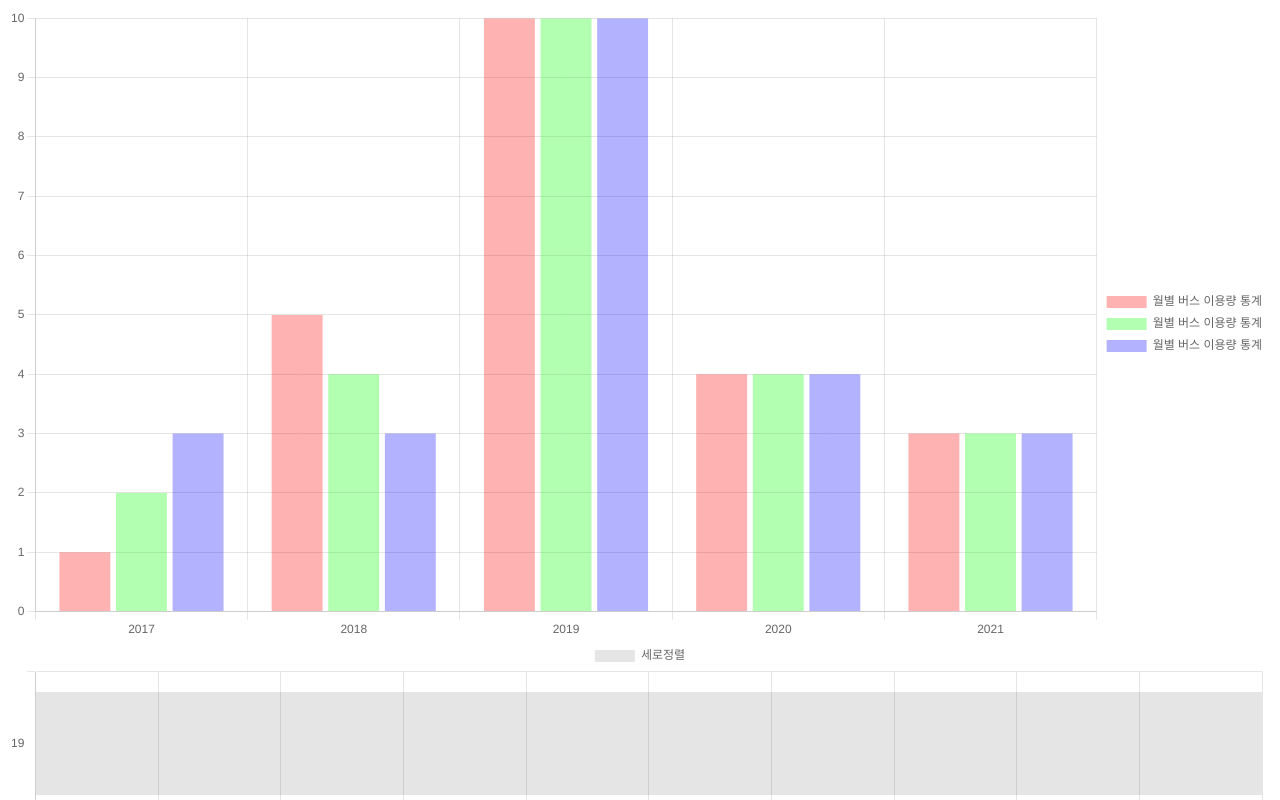
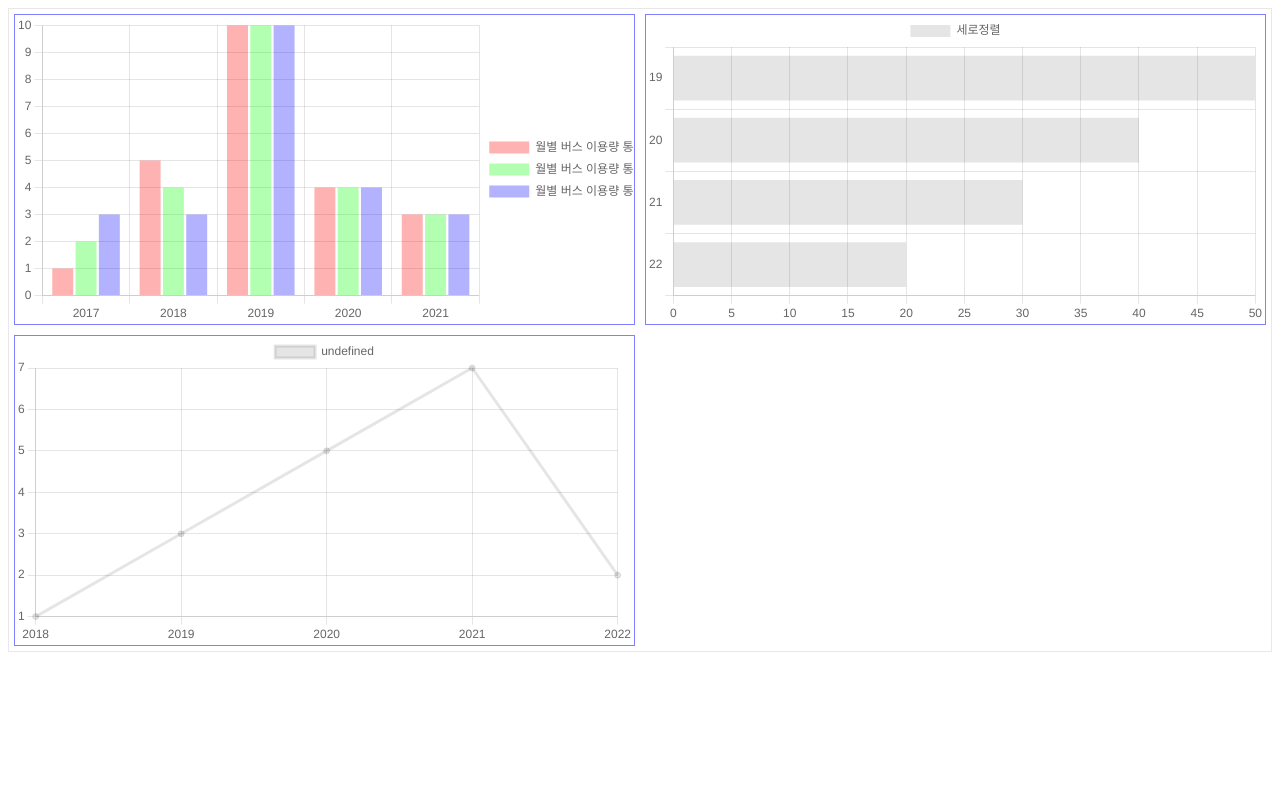
Before and after one commit to ghdnjs18/react-visualization, a React (Create React App) app: page / in a window 1280 px wide. Shown: the top 800 px of the page. Built offline with nearby package versions, Linux system fonts and the light colour scheme.

Commit message:
프로젝트 구조 리팩토링

```diff
--- a/src/App.js
+++ b/src/App.js
@@ -1,14 +1,17 @@
 import React from "react";
-import HorizontalBarChart from "./HorizontalBarChart";
-import LineChart from "./LineChart";
-import VerticalBarChart from "./VerticalBarChart";
+import HorizontalBarChart from "./components/HorizontalBarChart";
+import Layout from "./components/Layout";
+import LineChart from "./components/LineChart";
+import VerticalBarChart from "./components/VerticalBarChart";
 
 function App() {
   return (
     <div>
-      <VerticalBarChart />
-      <HorizontalBarChart />
-      <LineChart />
+      <Layout>
+        <VerticalBarChart />
+        <HorizontalBarChart />
+        <LineChart />
+      </Layout>
     </div>
   );
 }
--- /dev/null
+++ b/src/components/Layout.js
@@ -0,0 +1,19 @@
+function Layout(props) {
+  const { children } = props;
+  const layoutStyle = {
+    display: "grid",
+    gridTemplateColumns: "1fr 1fr",
+    border: "1px solid rgba(232, 232, 232, 1)",
+  };
+  const myChildren = children.map((child) => {
+    const childStyle = {
+      border: "1px solid rgba(0, 0 ,255, .5)",
+      margin: "5px",
+    };
+    return <div style={childStyle}>{child}</div>;
+  });
+
+  return <div style={layoutStyle}>{myChildren}</div>;
+}
+
+export default Layout;
```
Also changed, not shown: src/components/HorizontalBarChart.js (renamed from src/HorizontalBarChart.js), src/components/LineChart.js (renamed from src/LineChart.js), src/components/VerticalBarChart.js (renamed from src/VerticalBarChart.js).
